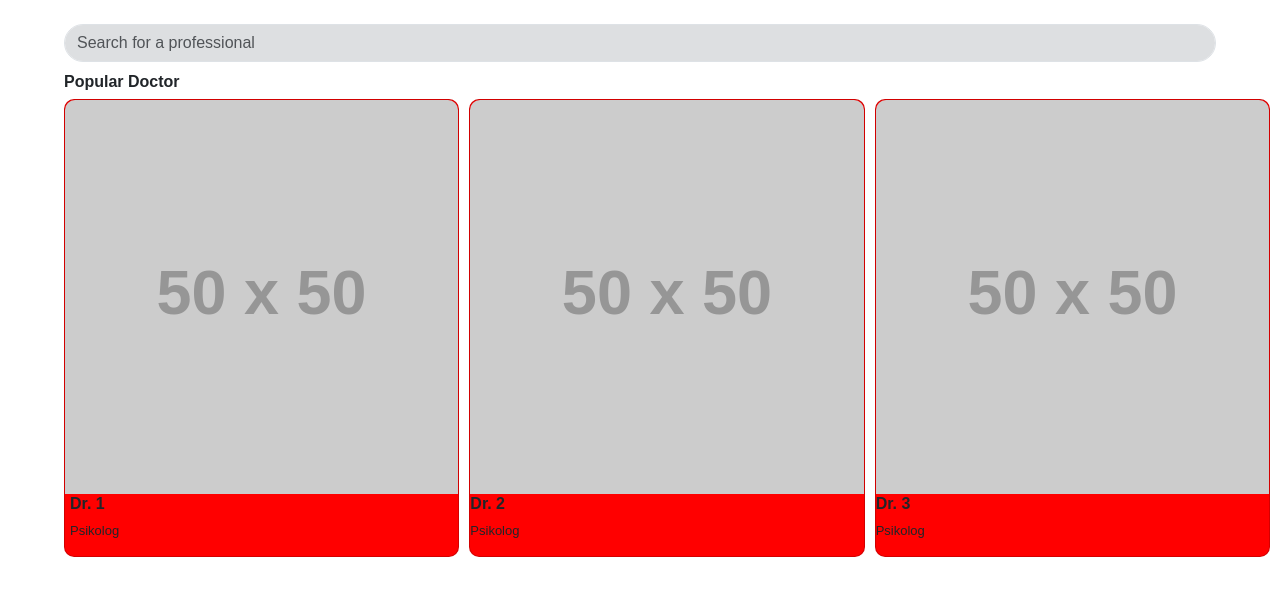
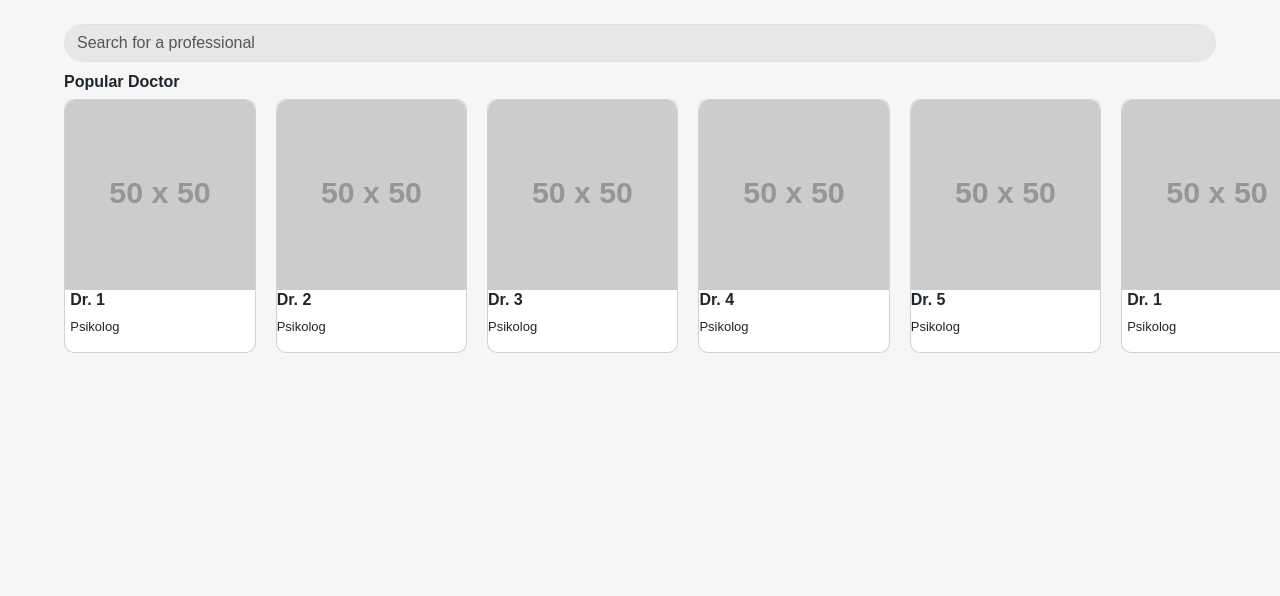
Before and after one commit to SE-GRUB/Heeru-FronD, a plain HTML site: page Konsultasi_dokter/KONSULTASI.html in a window 1280 px wide. Drawn offline with nearby package versions, Linux system fonts and the light colour scheme; placeholder pictures from the web are drawn by us; a web font is replaced by a local one.

Commit message:
baru untuk saat ini

```diff
--- a/Konsultasi_dokter/KONSULTASI.css
+++ b/Konsultasi_dokter/KONSULTASI.css
@@ -1,3 +1,7 @@
+body{
+  background-color: rgba(246, 246, 246, 0.903);
+}
+
 .topnav{
   /* background-color: #8a2be2; */
   margin-top: 3dvh;
@@ -10,7 +14,7 @@
   /* background-color: aqua; */
   border-radius: 100px;
   width: 90dvw;
-  background-color: #0122;
+  background-color: rgba(134, 134, 135, 0.133);
 }
 
 
@@ -47,7 +51,7 @@ p {
 }
 
 .card{
-  background-color: red;
+  background-color: rgb(255, 255, 255);
   /* display: inline-block; */
   /* max-width: 150px; */
   border-radius: 10px;
--- a/Konsultasi_dokter/KONSULTASI.html
+++ b/Konsultasi_dokter/KONSULTASI.html
@@ -122,8 +122,7 @@
         </div>
       </li>
 
-
-
+    </ul>
     <!-- <li>
       <img src="https://via.placeholder.com/50x50" alt="Dr. Moh Heja">
       <div>
@@ -167,7 +166,11 @@
         <p>4 (2754 views)</p>
       </div>
     </li> -->
-    </ul>
+
+
+
+
+
   </div>
 
   <script src="https://cdn.jsdelivr.net/npm/bootstrap@5.3.2/dist/js/bootstrap.bundle.min.js" integrity="sha384-C6RzsynM9kWDrMNeT87bh95OGNyZPhcTNXj1NW7RuBCsyN/o0jlpcV8Qyq46cDfL" crossorigin="anonymous"></script>
@@ -177,9 +180,22 @@
   <script src="https://cdnjs.cloudflare.com/ajax/libs/OwlCarousel2/2.3.4/owl.carousel.min.js" integrity="sha512-bPs7Ae6pVvhOSiIcyUClR7/q2OAsRiovw4vAkX+zJbw3ShAeeqezq50RIIcIURq7Oa20rW2n2q+fyXBNcU9lrw==" crossorigin="anonymous" referrerpolicy="no-referrer"></script>
 
   <script>
-    $(document).ready(function(){
-    $(".owl-carousel").owlCarousel();
-    });
+    $('.owl-carousel').owlCarousel({
+      loop:true,
+      margin:10,
+      nav:true,
+      responsive:{
+          0:{
+              items:1.8
+          },
+          600:{
+              items:3.8
+          },
+          1000:{
+              items:5.8
+          }
+      }
+  })
   </script>
   <script src="KONSULTASI.js"></script>
 
```
Lines whose indentation alone changed are shown as unchanged.
